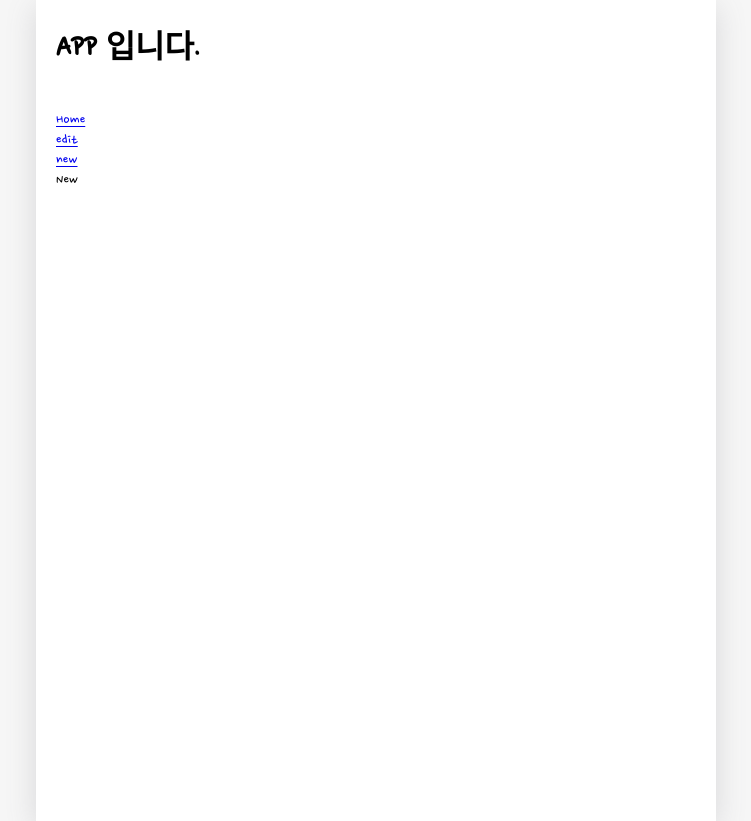
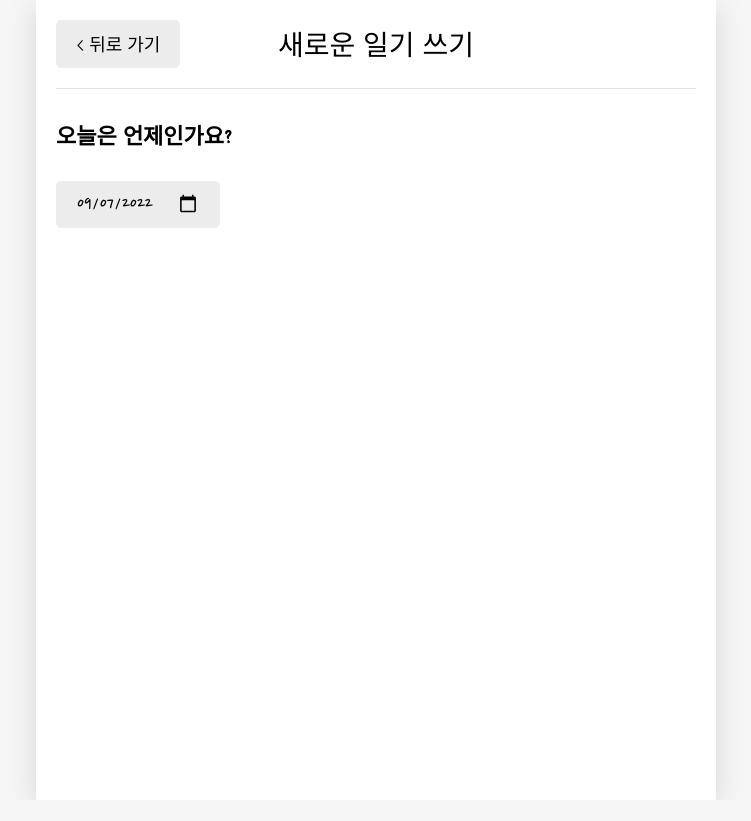
Before and after one commit to bangdler/udemy_react_practice, a React (Create React App) app in the folder emotionDiary/: page /new in a window 1280 px wide. Shown: the whole page, without its empty margins (264-1015 px from the left). After the commit the page ends 800 px from the top, so only its background shows below. Built offline with nearby package versions, Linux system fonts and the light colour scheme; no server answers; a web font is replaced by a local one.

Commit message:
feat: app.js 불필요한 컴포넌트 삭제, New page 구현을 위한 diary editor 컴포넌트 생성

```diff
--- a/emotionDiary/src/App.css
+++ b/emotionDiary/src/App.css
@@ -10,10 +10,10 @@ body {
   margin: 0;
 }
 
-.isActive {
-  color: red;
-  text-decoration: underline;
-}
+/*.active {*/
+/*  color: red;*/
+/*  text-decoration: underline;*/
+/*}*/
 
 @media (min-width: 650px) {
   .App {
@@ -187,3 +187,23 @@ header .head_right {
 .DiaryItem .button_wrapper {
   min-width: 82px;
 }
+
+/* DiaryEditor */
+.DiaryEditor section {
+  margin-bottom: 40px;
+}
+
+.DiaryEditor h4 {
+  font-size: 22px;
+  font-weight: bold;
+}
+
+.DiaryEditor .input_date {
+  border: none;
+  border-radius: 5px;
+  background-color: #ececec;
+  padding: 10px 20px;
+  cursor: pointer;
+  font-family: "Nanum Pen Script";
+  font-size: 20px;
+}
--- a/emotionDiary/src/App.js
+++ b/emotionDiary/src/App.js
@@ -1,5 +1,4 @@
 import 'App.css';
-import { RouterTest } from 'components/RouterTest';
 import PageRouter from 'Router';
 import DiaryDataProvider from 'stores/DiaryDataProvider';
 
@@ -7,11 +6,7 @@ function App() {
   return (
     <div className="App">
       <DiaryDataProvider>
-        <PageRouter>
-          <h1>APP 입니다.</h1>
-          <br />
-          <RouterTest />
-        </PageRouter>
+        <PageRouter />
       </DiaryDataProvider>
     </div>
   );
--- /dev/null
+++ b/emotionDiary/src/components/DiaryEditor.js
@@ -0,0 +1,17 @@
+import { useState } from 'react';
+import { getStringDate } from 'utils/diaryUtill';
+
+export default function DiaryEditor() {
+  const [date, setDate] = useState(getStringDate(new Date()));
+
+  return (
+    <div className="DiaryEditor">
+      <section>
+        <h4>오늘은 언제인가요?</h4>
+        <div className="input_box">
+          <input className="input_date" type="date" value={date} onChange={e => setDate(e.target.value)} />
+        </div>
+      </section>
+    </div>
+  );
+}
--- a/emotionDiary/src/pages/New.js
+++ b/emotionDiary/src/pages/New.js
@@ -1,3 +1,18 @@
+import { useNavigate } from 'react-router-dom';
+import MyHeader from 'components/MyHeader';
+import MyButton from 'components/MyButton';
+import DiaryEditor from 'components/DiaryEditor';
+
 export default function New() {
-  return <div>New</div>;
+  const navigate = useNavigate();
+
+  return (
+    <div>
+      <MyHeader
+        headText={'새로운 일기 쓰기'}
+        leftChild={<MyButton text={'< 뒤로 가기'} onClick={() => navigate(-1)} />}
+      />
+      <DiaryEditor />
+    </div>
+  );
 }
--- a/emotionDiary/src/stores/DiaryDataProvider.js
+++ b/emotionDiary/src/stores/DiaryDataProvider.js
@@ -27,9 +27,9 @@ export default function DiaryDataProvider({ children }) {
 
   const getInitData = async () => {
     const rawData = await getData('https://jsonplaceholder.typicode.com/comments');
-    const initData = rawData.slice(0, 3).map((it, idx) => ({
+    const initData = rawData.slice(0, 5).map((it, idx) => ({
       contents: it.body,
-      emotion: 3 + idx,
+      emotion: 1 + idx,
       date: new Date().getTime() + idx,
       id: idx + 1,
     }));
--- /dev/null
+++ b/emotionDiary/src/utils/diaryUtill.js
@@ -0,0 +1 @@
+export const getStringDate = date => date.toISOString().slice(0, 10);
```
